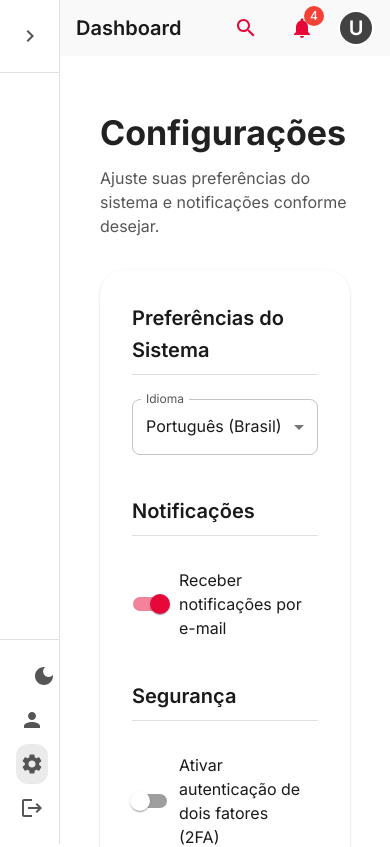
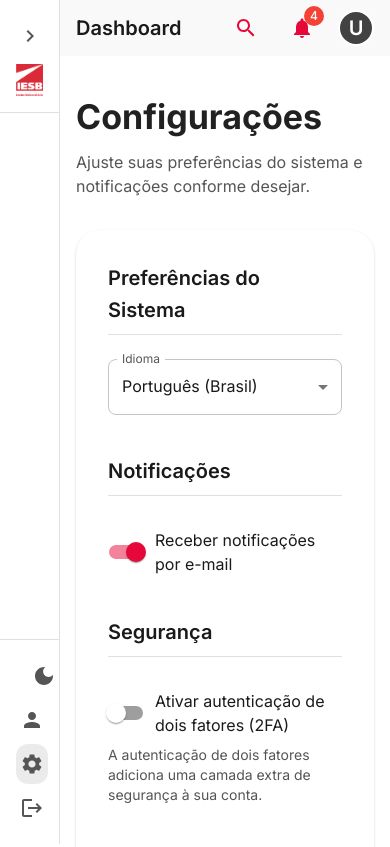
Before and after one commit to gabrielbentog/iesb-saude-client, a Next.js app: page /configuracoes in a window 390 px wide. Shown: the top 847 px of the page. Built offline with nearby package versions, Linux system fonts and the light colour scheme.

Commit message:
refactor: small changes

```diff
--- a/src/app/(main)/layout.tsx
+++ b/src/app/(main)/layout.tsx
@@ -1,7 +1,7 @@
 "use client";
 
 import React, { useState } from "react";
-import { Box, Toolbar, useMediaQuery, useTheme } from "@mui/material";
+import { Box, useMediaQuery, useTheme } from "@mui/material";
 import { ThemeProvider } from "@mui/material/styles";
 import Header from "../components/Header";
 import Sidebar from "../components/Sidebar";
@@ -31,10 +31,7 @@
   return (
     <ThemeProvider theme={darkMode ? darkTheme : lightTheme}>
       <Box sx={{ display: "flex" }}>
-        <Header
-          open={open}
-          drawerWidth={drawerWidth}
-        />
+        <Header open={open} drawerWidth={drawerWidth} />
         <Sidebar
           open={open}
           drawerWidth={drawerWidth}
@@ -46,28 +43,18 @@
           component="main"
           sx={{
             flexGrow: 1,
-            ...(isMobile
-              ? {
-                  width: "100%",
-                  ml: 0,
-                }
-              : {
-                  width: `calc(100% - ${open ? drawerWidth : collapsedWidth}px)`,
-                  ml: `30px`,
-                }),
+            width: `calc(100% - ${open ? drawerWidth : collapsedWidth}px)`,
+            ml: `${open ? drawerWidth : collapsedWidth}px`,
             transition: defaultTheme.transitions.create(["margin", "width"], {
               easing: defaultTheme.transitions.easing.easeOut,
               duration: defaultTheme.transitions.duration.enteringScreen,
             }),
-            // Aumente o calc() abaixo para dar mais espaço
-            pt: "calc(64px + 60px)",
+            pt: "64px",
             bgcolor: defaultTheme.palette.background.default,
             color: defaultTheme.palette.text.primary,
             minHeight: "100vh",
-            p: 3,
           }}
         >
-          <Toolbar />
           {children}
         </Box>
       </Box>
--- a/src/app/(main)/perfil/page.tsx
+++ b/src/app/(main)/perfil/page.tsx
@@ -119,14 +119,32 @@
       >
         <Box sx={{ display: "flex", alignItems: "center", gap: 2 }}>
         <Avatar
-            src={user.image || "/placeholder.svg"}
-            alt="Foto de Perfil"
+          src={user.image || undefined}
+          alt={user.name || "Usuário"}
+          onError={(e) => {
+            const target = e.currentTarget as HTMLImageElement;
+            target.onerror = null;
+            target.src = ""; // evita loop de erro
+          }}
           sx={{
             width: 80,
             height: 80,
             border: `2px solid ${theme.palette.divider}`,
+            bgcolor: !user.image ? theme.palette.secondary.main : undefined,
+            color: !user.image ? "white" : undefined,
+            fontWeight: 600,
+            fontSize: 28,
           }}
-          />
+        >
+          {!user.image && user.name
+            ? user.name
+                .trim()
+                .split(" ")
+                .map((word) => word[0]?.toUpperCase())
+                .slice(0, 1)
+                .join("")
+            : null}
+        </Avatar>
           <Box>
             <Typography variant="h5" fontWeight={600}>
               {user.name || user.uid}
--- a/src/app/auth/login/page.tsx
+++ b/src/app/auth/login/page.tsx
@@ -14,6 +14,7 @@
   IconButton,
   CssBaseline,
   useTheme,
+  CircularProgress
 } from "@mui/material";
 import { Visibility, VisibilityOff, School } from "@mui/icons-material";
 import Image from "next/image";
@@ -25,12 +26,14 @@
   const [showPassword, setShowPassword] = useState(false);
   const [email, setEmail] = useState("");
   const [password, setPassword] = useState("");
+  const [isLoading, setIsLoading] = useState(false);
   const router = useRouter();
 
   const handleClickShowPassword = () => setShowPassword(!showPassword);
 
   const handleSubmit = async (event: React.FormEvent) => {
     event.preventDefault();
+    setIsLoading(true);
     try {
       const response = await apiFetch<{ token: string; user: { profile: { name: string } } }>(
         "/login",
@@ -62,6 +65,8 @@
       router.push(`/${response.user.profile.name.toLowerCase()}/dashboard`);
     } catch (error: any) {
       alert("Erro no login: " + error.message);
+    } finally {
+      setIsLoading(false);
     }
   };
 
@@ -180,6 +185,7 @@
                 type="submit"
                 fullWidth
                 variant="contained"
+                disabled={isLoading}
                 sx={{
                   mt: 2,
                   mb: 3,
@@ -193,7 +199,11 @@
                   },
                 }}
               >
-                Entrar
+                {isLoading ? (
+                  <CircularProgress size={24} color="inherit" />
+                ) : (
+                  "Entrar"
+                )}
               </Button>
               <Box sx={{ textAlign: "center" }}>
                 <Typography variant="body2">
@@ -240,7 +250,7 @@
               </Typography>
             </Box>
 
-            <Box
+            {/* <Box
               sx={{
                 position: "absolute",
                 width: "100%",
@@ -254,7 +264,7 @@
                 fill
                 style={{ objectFit: "cover" }}
               />
-            </Box>
+            </Box> */}
           </Box>
         </Paper>
       </Container>
--- a/src/app/components/Header.tsx
+++ b/src/app/components/Header.tsx
@@ -42,7 +42,6 @@
       const data = JSON.parse(session);
       const userData = data.user || null;
       setUser(userData);
-      console.log("User data:", userData);
     }
   }, []);
 
--- a/src/app/components/Sidebar.tsx
+++ b/src/app/components/Sidebar.tsx
@@ -93,18 +93,17 @@
   const menuItems = profile ? menuItemsByProfile[profile] : [];
 
   useEffect(() => {
-    setMounted(true);  // Garantir que o componente seja montado no cliente
+    setMounted(true);
   }, []);
 
   if (!mounted) {
-    return null;  // Não renderiza nada até que o componente esteja montado no cliente
+    return null;
   }
 
   return (
     <Drawer
       variant="permanent"
       sx={{
-        width: open ? drawerWidth : collapsedWidth,
         flexShrink: 0,
         whiteSpace: "nowrap",
         "& .MuiDrawer-paper": {
@@ -122,23 +121,46 @@
       <Box
         sx={{
           display: "flex",
+          flexDirection: "column",
           alignItems: "center",
-          justifyContent: open ? "space-between" : "center",
+          justifyContent: "center",
           padding: 2,
           borderBottom: `1px solid ${dividerColor}`,
         }}
       >
+        {/* Quando a sidebar está aberta */}
         {open && (
+          <Box
+            sx={{
+              display: "flex",
+              alignItems: "center",
+              justifyContent: "space-between",
+              width: "100%",
+            }}
+          >
             <Box sx={{ display: "flex", alignItems: "center", gap: 1.5 }}>
               <img src="/logos/iesb.png" alt="IESB Saúde" width="32" height="32" />
               <Typography variant="h6" sx={{ fontWeight: 700 }}>
                 IESB Saúde
               </Typography>
             </Box>
+            <IconButton onClick={onToggleSidebar} sx={{ color: iconColor }}>
+              <ChevronLeftIcon />
+            </IconButton>
+          </Box>
         )}
+
+        {/* Quando a sidebar está fechada */}
+        {!open && (
+          <>
             <IconButton onClick={onToggleSidebar} sx={{ color: iconColor }}>
-          {open ? <ChevronLeftIcon /> : <ChevronRightIcon />}
+              <ChevronRightIcon />
             </IconButton>
+            <Box mt={1}>
+              <img src="/logos/iesb.png" alt="IESB Saúde" width="32" height="32" />
+            </Box>
+          </>
+        )}
       </Box>
 
       <List sx={{ px: 1 }}>
```
Lines whose indentation alone changed are shown as unchanged.
